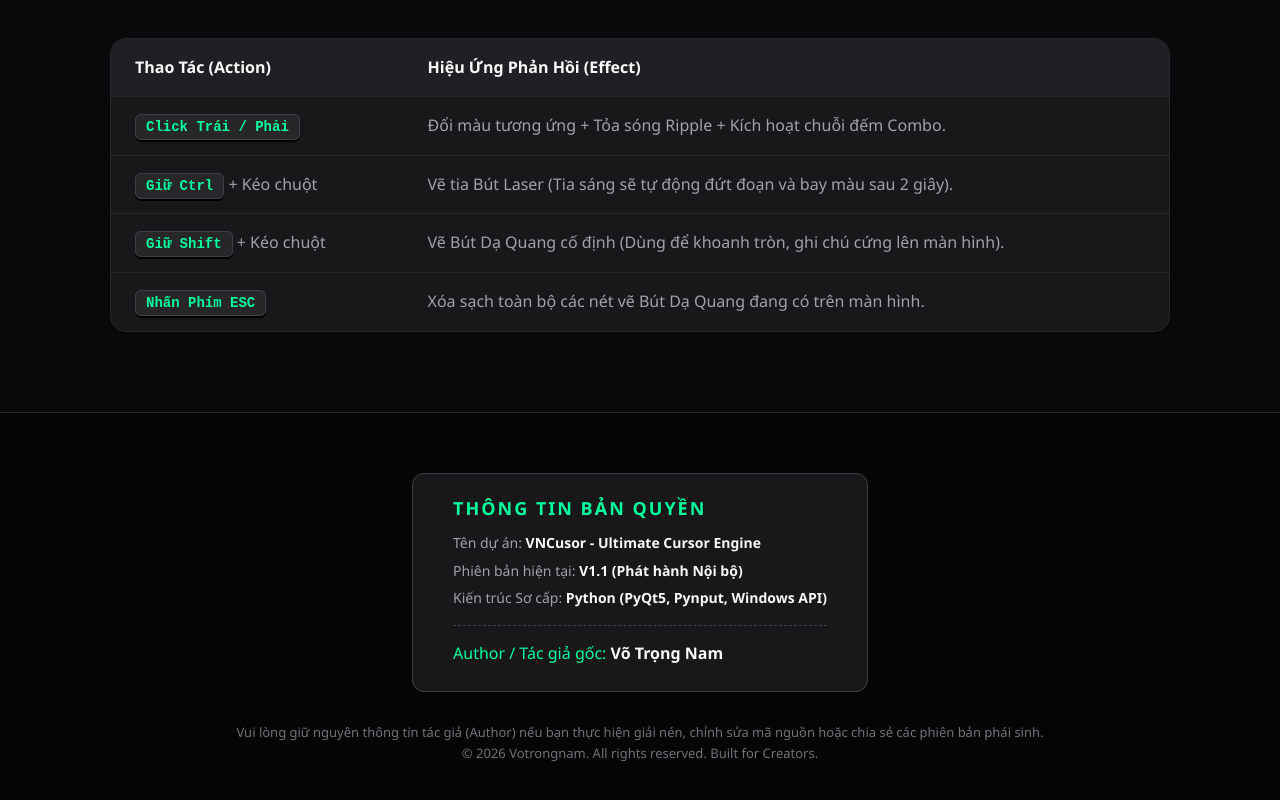
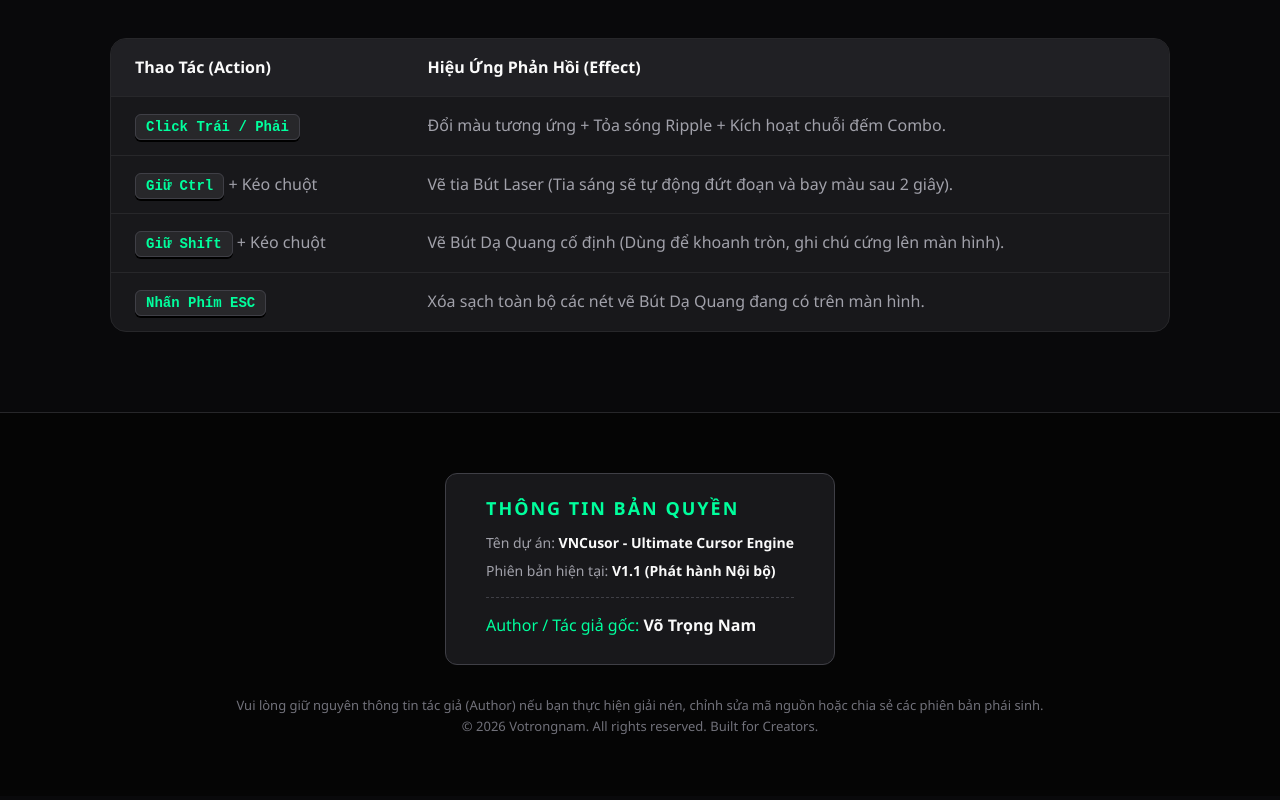
Before and after one commit to votrongnam/votrongnam.github.io, a plain HTML site: page VNCusor/index.html in a window 1280 px wide. Shown: the part 2531-3331 px from the top of the page. Drawn offline with Linux system fonts and the light colour scheme; a web font is replaced by a local one.

Commit message:
Update index.html

```diff
--- a/VNCusor/index.html
+++ b/VNCusor/index.html
@@ -200,7 +200,6 @@
                 <h4>Thông Tin Bản Quyền</h4>
                 <p>Tên dự án: <strong>VNCusor - Ultimate Cursor Engine</strong></p>
                 <p>Phiên bản hiện tại: <strong>V1.1 (Phát hành Nội bộ)</strong></p>
-                <p>Kiến trúc Sơ cấp: <strong>Python (PyQt5, Pynput, Windows API)</strong></p>
                 <div style="margin-top: 15px; padding-top: 15px; border-top: 1px dashed #3f3f46;">
                     <p style="color: var(--primary); font-size: 16px;">Author / Tác giả gốc: <strong>Võ Trọng Nam</strong></p>
                 </div>
```
